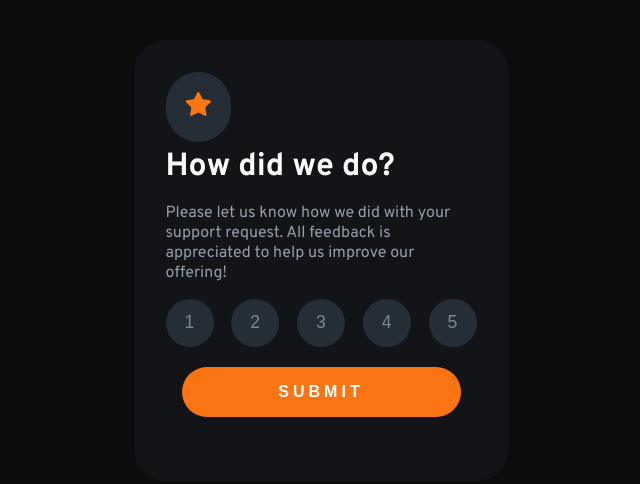
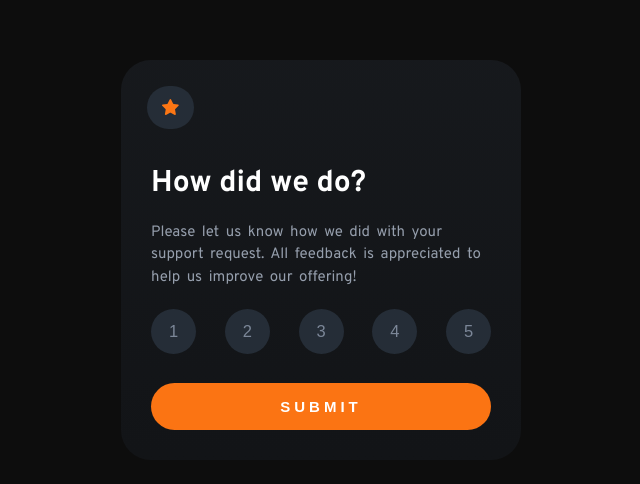
Before and after one commit to KaceyXam/interactive-rating-component-main, a plain HTML site: page index.html in a window 1280 px wide. Shown: the part 140-624 px from the top of the page, without its empty margins (319-959 px from the left). Drawn offline with Linux system fonts and the light colour scheme.

Commit message:
Fixed Styling

```diff
--- a/index.html
+++ b/index.html
@@ -42,7 +42,6 @@
     </div>
     <br>
     <button type="submit" class="submit">SUBMIT</button>
-    <p id="error"></p>
   </form>
 
   <div id="result" class="rating-box hidden text-center">
--- a/script.js
+++ b/script.js
@@ -1,7 +1,6 @@
 const ratingForm = document.querySelector("#rating")
 const scoreOptions = ratingForm.querySelector('#options')
 const scoreButtons = scoreOptions.querySelectorAll('button[type="button"]')
-const errorText = ratingForm.querySelector("#error")
 const resultSection = document.querySelector("#result")
 const resultTitle = resultSection.querySelector("#result-text")
 
@@ -22,11 +21,10 @@ ratingForm.addEventListener("submit", e => {
     e.preventDefault()
 
     if (!selectedScore) {
-        errorText.innerHTML = "You need to select a rating"
         return
     };
 
-    let output = `You chose ${selectedScore} out of 5`
+    let output = `You selected ${selectedScore} out of 5`
 
     ratingForm.classList.add("hidden")
     resultSection.classList.remove("hidden")
--- a/style.css
+++ b/style.css
@@ -2,6 +2,10 @@
 *::after,
 *::before {
     box-sizing: border-box;
+}
+
+:root {
+    font-size: 15px;
 }
 
 body {
@@ -23,36 +27,44 @@ body {
 }
 
 .icon {
-    padding: 1.5rem;
+    padding: .9rem 1rem;
     border-radius: 100vh;
-    width: min-content;
-    height: min-content;
+    position: absolute;
+    width: auto;
+    height: auto;
     background-color: hsl(213, 19%, 18%);
-}
-
-.icon svg {
-    scale: 1.5;
+    top: 1.7rem;
+    left: 1.7rem;
+    display: flex;
+    place-content: center;
+    place-items: center;
 }
 
 .rating-box {
+    position: relative;
     padding: 2rem;
     border-radius: 2rem;
     display: flex;
     flex-direction: column;
-    width: 375px;
-    aspect-ratio: 1 / 1;
+    width: 400px;
+    height: 400px;
     color: hsl(0, 0%, 100%);
-    background: hsl(216, 12%, 8%);
+    background:
+        linear-gradient(hsl(216, 12%, 10%), hsl(216, 12%, 8%))
+    ;
+    justify-content: space-between;
 }
 
 .rating-box h1 {
     padding: 0;
     margin: 0;
-    margin-top: 5px;
+    margin-top: 5rem;
 }
 
-p {
+.rating-box p {
     color: hsl(217, 12%, 63%);
+    word-spacing: .2rem;
+    line-height: 1.5rem;
 }
 
 .test {
@@ -91,7 +103,6 @@ p {
 }
 
 .submit {
-    margin-inline: 1rem;
     border: none;
     color: white;
     background-color: hsl(25, 97%, 53%);
@@ -124,6 +135,10 @@ p {
     color: hsl(25, 97%, 53%);
 }
 
+#result:last-child {
+    margin-bottom: 5rem;
+}
+
 #result h2 {
     margin-bottom: 0;
 }
```
